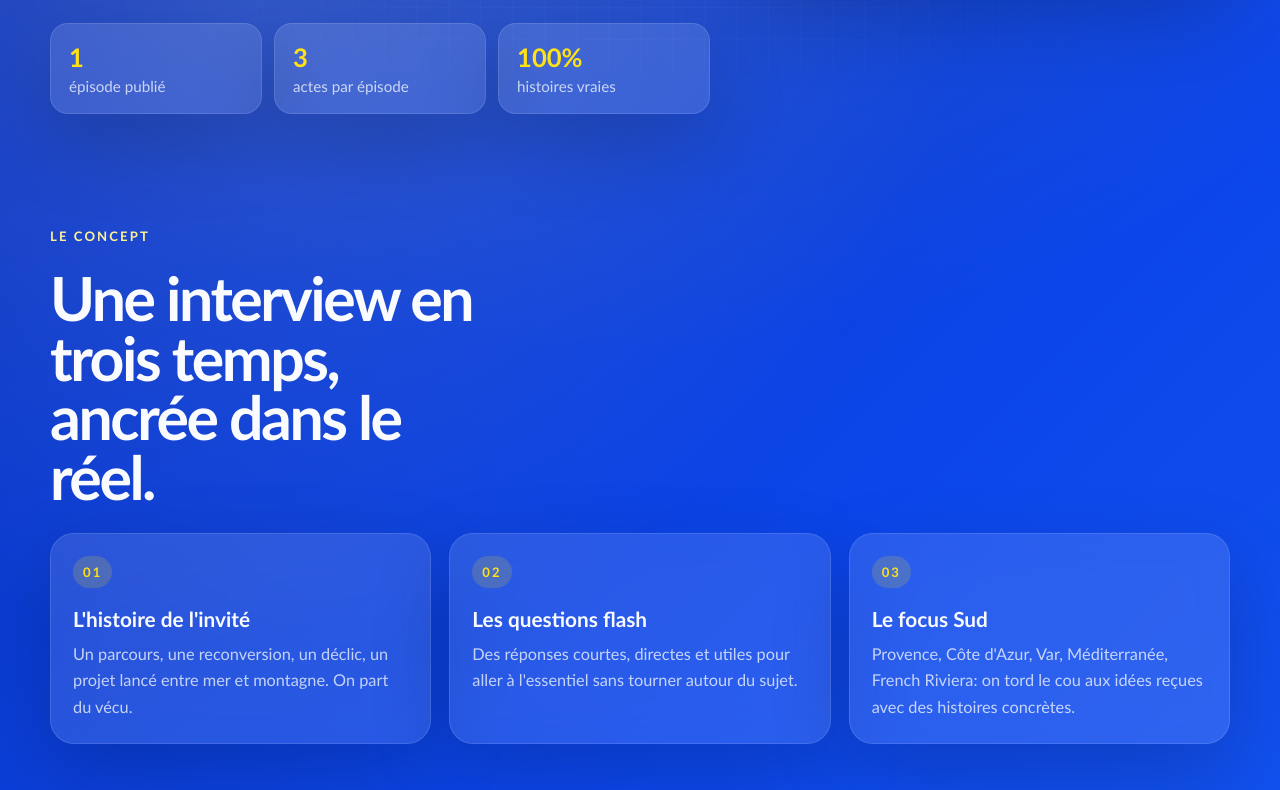
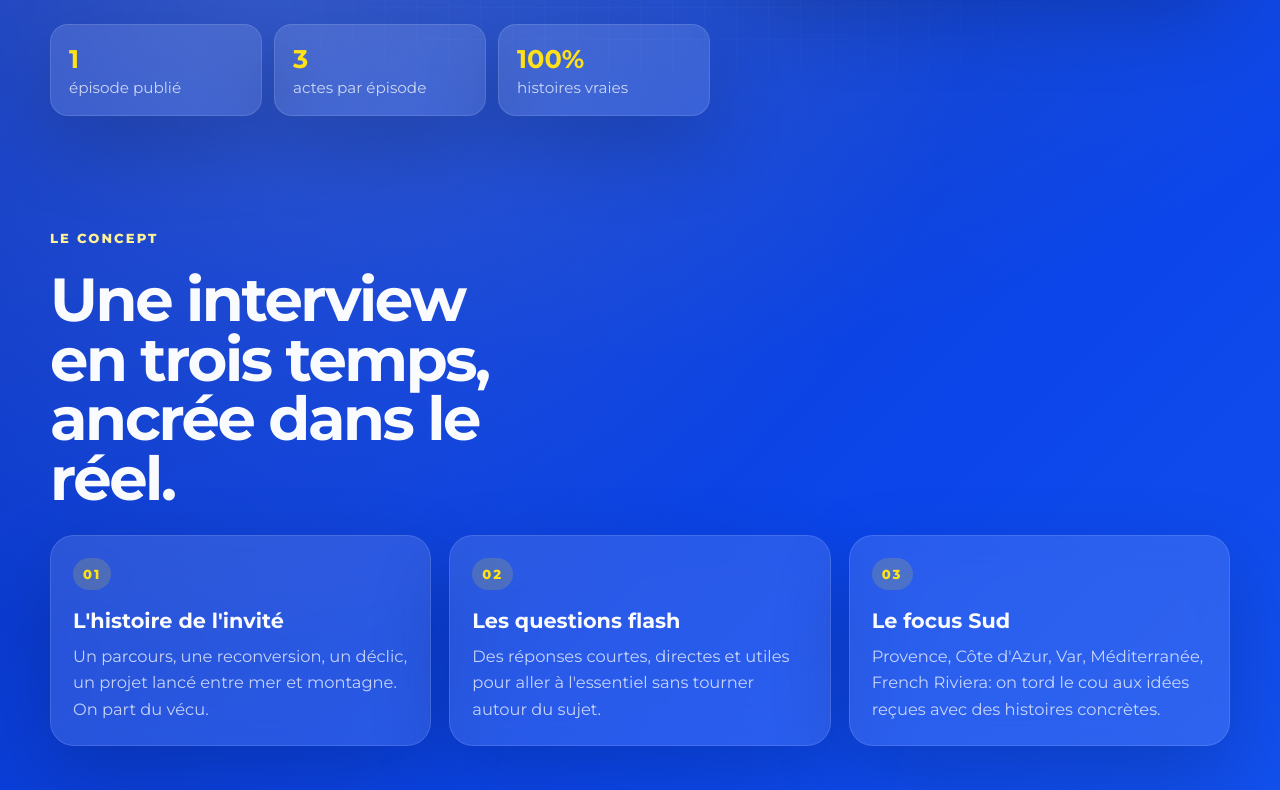
Before and after one commit to Xander006/sudstories, a plain HTML site: page index.html in a window 1280 px wide. Shown: the part 729-1519 px from the top of the page. Drawn offline with Linux system fonts and the light colour scheme.

Commit message:
Switch to Montserrat Google Font
Co-Authored-By: Claude Sonnet 4.6 <noreply@anthropic.com>

```diff
--- a/index.html
+++ b/index.html
@@ -45,6 +45,9 @@
       name="twitter:image"
       content="https://xander006.github.io/sudstories/Logo%20design%20for%20SUD%20Stories%20podcast.png"
     />
+    <link rel="preconnect" href="https://fonts.googleapis.com" />
+    <link rel="preconnect" href="https://fonts.gstatic.com" crossorigin />
+    <link href="https://fonts.googleapis.com/css2?family=Montserrat:wght@400;600;700;800&display=swap" rel="stylesheet" />
     <link rel="stylesheet" href="./styles.css" />
     <script type="application/ld+json">
       [
--- a/styles.css
+++ b/styles.css
@@ -36,7 +36,7 @@ figure {
 body {
   min-height: 100vh;
   color: var(--text);
-  font-family: Avenir Next, Futura, Trebuchet MS, sans-serif;
+  font-family: 'Montserrat', Avenir Next, Futura, sans-serif;
   background:
     radial-gradient(circle at top, rgba(255, 225, 24, 0.15), transparent 32%),
     radial-gradient(circle at 20% 20%, rgba(255, 255, 255, 0.14), transparent 25%),
```
